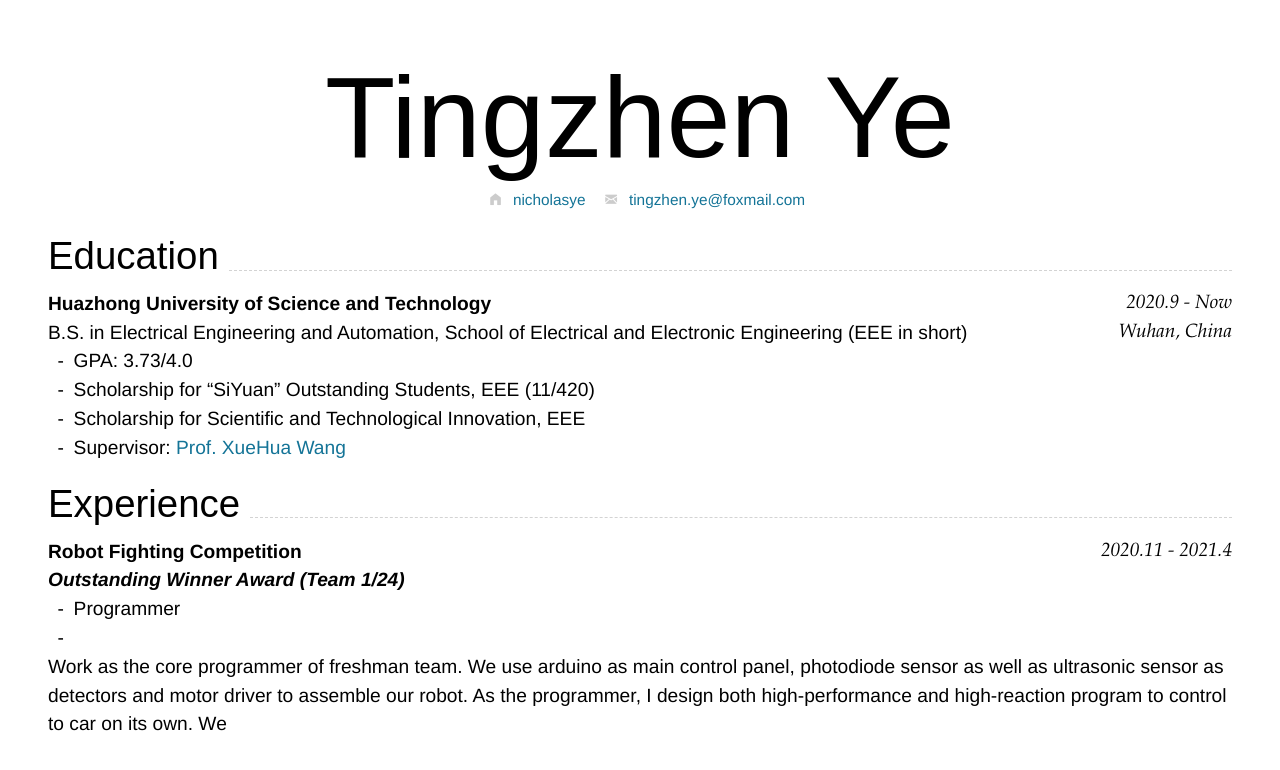
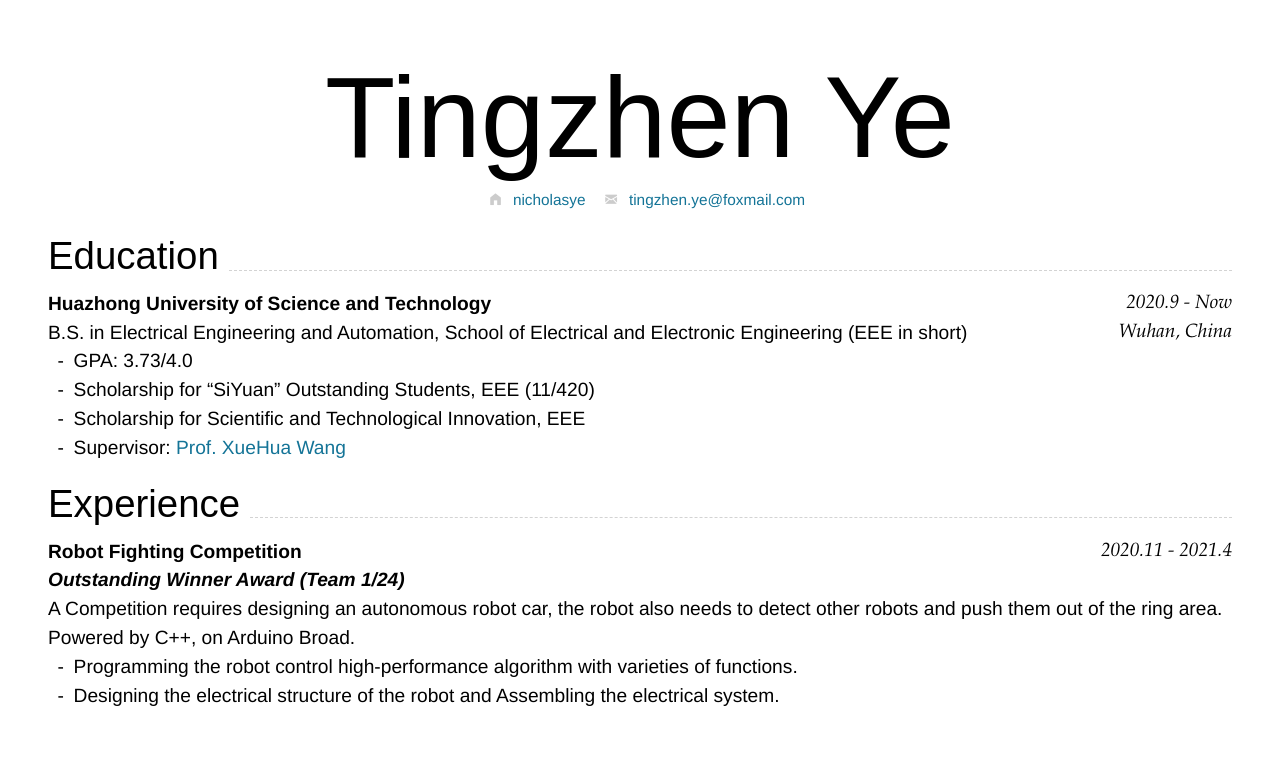
Before and after one commit to NicholasYe/NicholasYe_CV, a Jekyll site: the page built from index.md, in a window 1280 px wide. Shown: the top 770 px of the page. Built offline with Jekyll 4.4.1, drawn with Linux system fonts in a browser that asks for light colours; nearby versions of some CDN libraries.

Commit message:
Update index.md

```diff
--- a/index.md
+++ b/index.md
@@ -39,12 +39,9 @@ B.S. in Electrical Engineering and Automation, School of Electrical and Electron
 
 ### **Robot Fighting Competition** `2020.11 - 2021.4`
 _**Outstanding Winner Award (Team 1/24)**_<br>
-
-- Programmer
--
-
-
-Work as the core programmer of freshman team. We use arduino as main control panel, photodiode sensor as well as ultrasonic sensor as detectors and motor driver to assemble our robot. As the programmer, I design both high-performance and high-reaction program to control to car on its own. We
+A Competition requires designing an autonomous robot car, the robot also needs to detect other robots and push them out of the ring area. Powered by C++, on Arduino Broad.
+- Programming the robot control high-performance algorithm with varieties of functions.
+- Designing the electrical structure of the robot and Assembling the electrical system.
 
 <!-- ### Footer
 
```
